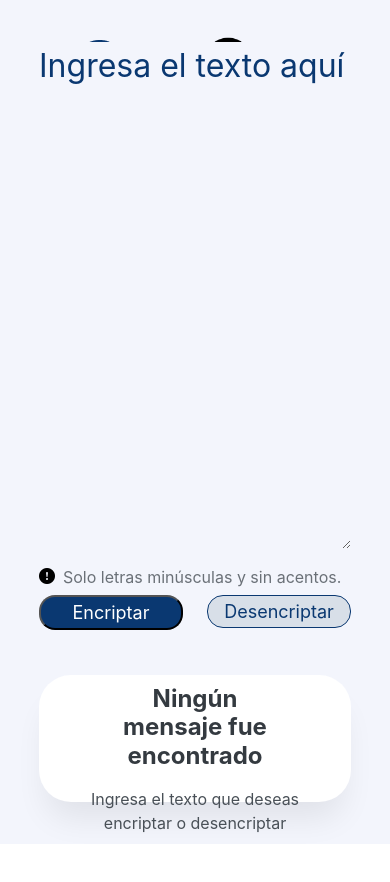
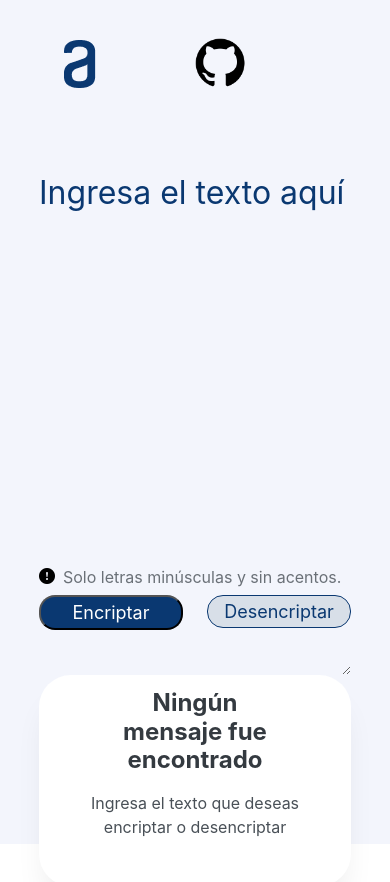
Before and after one commit to Shxlock/Challenge-Encriptador-ONE, a plain HTML site: page index.html in a window 390 px wide. Shown: the top 882 px of the page. Before the commit the page ends 844 px from the top, so only its background shows below. Drawn offline with nearby package versions, Linux system fonts and the light colour scheme.

Commit message:
Solucion de algunos errores

```diff
--- a/style.css
+++ b/style.css
@@ -174,6 +174,15 @@
     top: 15%;
 }
 
+.header {
+  display: flex;
+  flex-direction: row; /* Alineará los elementos en fila */
+   /* Alineará los elementos verticalmente al centro */
+  justify-content: flex-start; /* Alineará los elementos horizontalmente al inicio */
+  gap: 20px;
+}
+
+
 
 .header a {
     display: inline-flex;
@@ -181,24 +190,34 @@
 }
 
 .imagen-alura {
-    position: absolute;
+    /* position: absolute; */
     height: 48px;
     width: 120px;
-    top:40px;
-    left:40px;
+    margin-left: 20px;
+    margin-top: 40px;
 }
 
 .imagen-github {
-    position: absolute;
+    /* position: absolute; */
     height: 60px;
     width: auto;
-    top:34px;
-    left:200px;
+    margin-left: 20px;
+    margin-top: 35px;
 
 }
 
 
 @media (max-width: 57.5em) {
+
+    .header{
+      display: flex;
+      flex-direction: row;
+      align-items: flex-start;
+    }
+    .imagen-github{
+      margin-left: 32px;
+    }
+
     .container {
       display: flex;
       flex-direction: row;
@@ -210,7 +229,7 @@
       width: 80%;
       height: 60%;
       left: 10%;
-      top: 5%;
+      top: 20%;
     }
     .terminos {
       width: 80%;
@@ -238,7 +257,7 @@
     }
     .encriptado {
       width: 80%;
-      height: 15%;
+      height: 25%;
       left: 10%;
       top: 80%;
     }
@@ -257,9 +276,9 @@
     .header{
         display: flex;
         flex-direction: column;
-        gap: 20px;
-        justify-content: flex-end;
         align-items: flex-start;
+        justify-content: flex-start;
+
     }
 }
 
```
